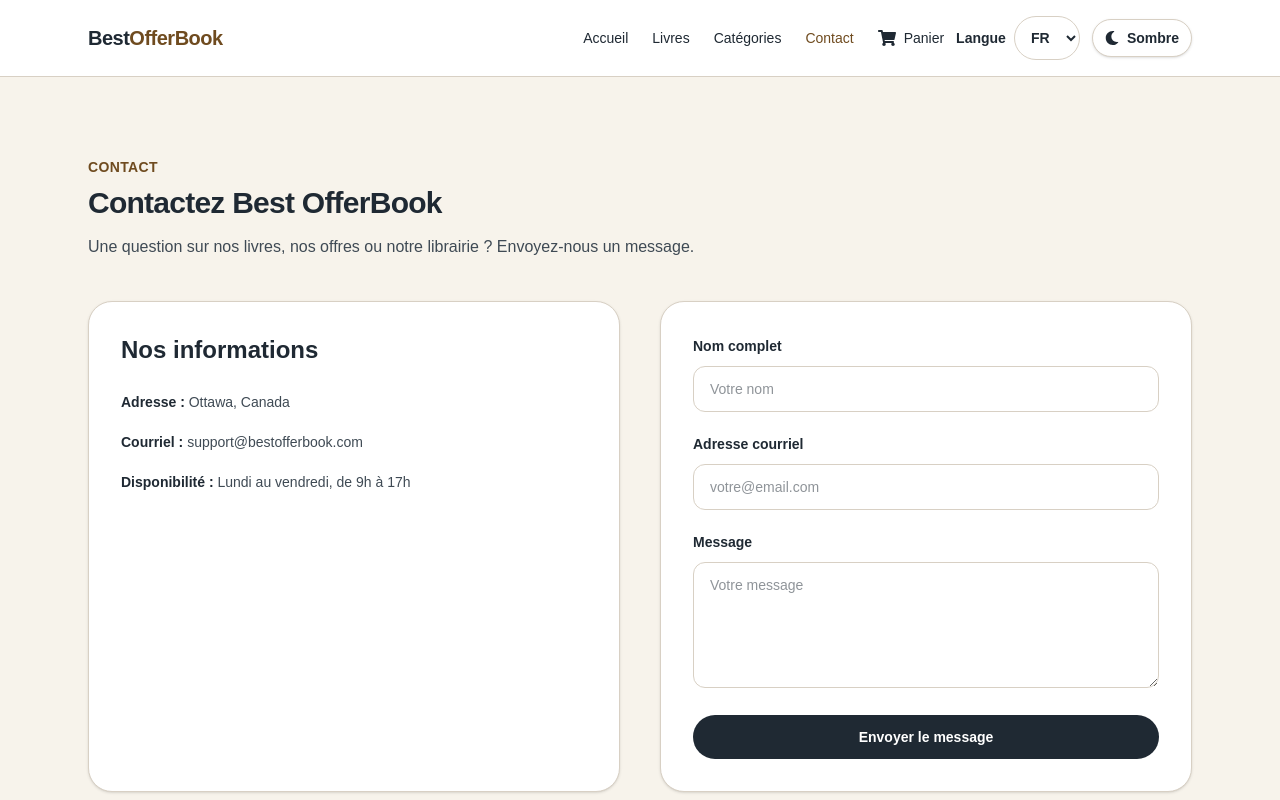
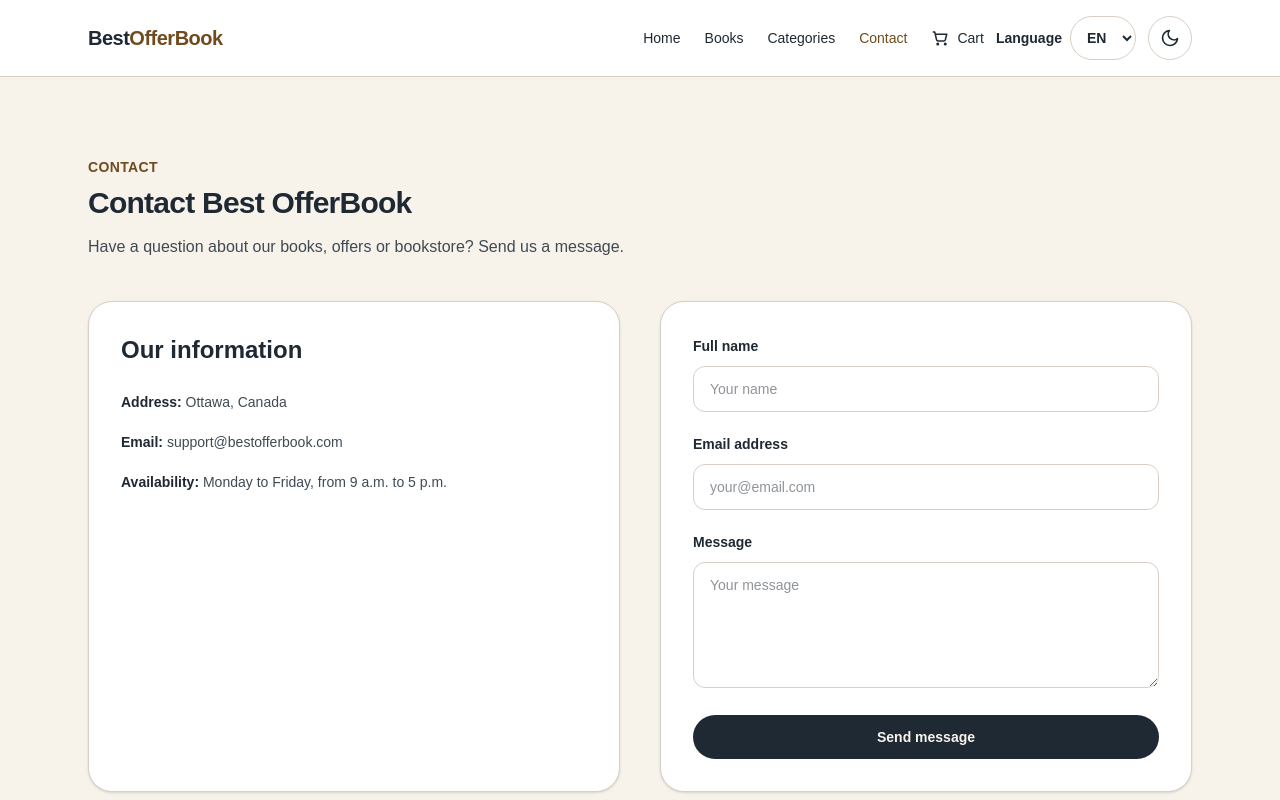
Before and after one commit to mubiluludeo77-ux/Best-offer-books, a Next.js app: page /contact in a window 1280 px wide. Shown: the top 800 px of the page. Built offline with nearby package versions, Linux system fonts and the light colour scheme.

Commit message:
mise a jour performance

```diff
--- a/package.json
+++ b/package.json
@@ -11,13 +11,10 @@
   "dependencies": {
     "@emailjs/browser": "^4.4.1",
     "i18next": "^26.3.6",
-    "i18next-browser-languagedetector": "^8.2.1",
     "next": "16.2.5",
     "react": "19.2.4",
     "react-dom": "19.2.4",
-    "react-hook-form": "^7.56.4",
-    "react-i18next": "^17.0.10",
-    "react-icons": "^5.6.0"
+    "react-i18next": "^17.0.10"
   },
   "devDependencies": {
     "@tailwindcss/postcss": "^4",
--- a/src/app/globals.css
+++ b/src/app/globals.css
@@ -5,9 +5,22 @@
   --foreground: #1f2933;
 
   --color-page-background:
-    radial-gradient(circle at top left, rgba(214, 196, 168, 0.5), transparent 34%),
-    radial-gradient(circle at top right, rgba(191, 209, 214, 0.5), transparent 32%),
-    linear-gradient(135deg, #f7f3eb 0%, #edf1f2 45%, #e8dfd2 100%);
+    radial-gradient(
+      circle at top left,
+      rgba(214, 196, 168, 0.5),
+      transparent 34%
+    ),
+    radial-gradient(
+      circle at top right,
+      rgba(191, 209, 214, 0.5),
+      transparent 32%
+    ),
+    linear-gradient(
+      135deg,
+      #f7f3eb 0%,
+      #edf1f2 45%,
+      #e8dfd2 100%
+    );
 
   --color-background: #f7f3eb;
   --color-surface: #ffffff;
@@ -39,9 +52,22 @@ html.dark {
   --foreground: #f8fafc;
 
   --color-page-background:
-    radial-gradient(circle at top left, rgba(139, 111, 71, 0.18), transparent 35%),
-    radial-gradient(circle at top right, rgba(30, 41, 59, 0.9), transparent 35%),
-    linear-gradient(135deg, #020617 0%, #0f172a 45%, #111827 100%);
+    radial-gradient(
+      circle at top left,
+      rgba(139, 111, 71, 0.18),
+      transparent 35%
+    ),
+    radial-gradient(
+      circle at top right,
+      rgba(30, 41, 59, 0.9),
+      transparent 35%
+    ),
+    linear-gradient(
+      135deg,
+      #020617 0%,
+      #0f172a 45%,
+      #111827 100%
+    );
 
   --color-background: #0f172a;
   --color-surface: #1e293b;
@@ -71,8 +97,6 @@ html.dark {
 @theme inline {
   --color-background: var(--background);
   --color-foreground: var(--foreground);
-  --font-sans: var(--font-geist-sans);
-  --font-mono: var(--font-geist-mono);
 }
 
 html,
--- a/src/app/layout.tsx
+++ b/src/app/layout.tsx
@@ -1,5 +1,4 @@
 import type { Metadata } from 'next';
-import { Geist, Geist_Mono } from 'next/font/google';
 
 import Header from '@/components/header/Header';
 import Footer from '@/components/footer/Footer';
@@ -14,16 +13,6 @@ import { CartProvider } from '@/context/CartContext';
 import { siteUrl } from '@/lib/siteUrl';
 
 import './globals.css';
-
-const geistSans = Geist({
-  variable: '--font-geist-sans',
-  subsets: ['latin'],
-});
-
-const geistMono = Geist_Mono({
-  variable: '--font-geist-mono',
-  subsets: ['latin'],
-});
 
 export const metadata: Metadata = {
   metadataBase: new URL(siteUrl),
@@ -58,10 +47,7 @@ export default function RootLayout({
   children: React.ReactNode;
 }>) {
   return (
-    <html
-      lang="fr"
-      className={`${geistSans.variable} ${geistMono.variable} h-full antialiased`}
-    >
+    <html lang="fr">
       <body className="min-h-full text-[var(--color-primary)]">
         <I18nProvider>
           <ThemeProvider>
--- a/src/components/common/InstallPrompt.tsx
+++ b/src/components/common/InstallPrompt.tsx
@@ -1,8 +1,6 @@
 'use client';
 
 import { useEffect, useState } from 'react';
-import { HiDownload } from 'react-icons/hi';
-import { IoIosCloseCircle } from 'react-icons/io';
 
 import { useInstalledDate } from '@/providers/InstalledDateProvider';
 
@@ -14,18 +12,62 @@ interface BeforeInstallPromptEvent extends Event {
   }>;
 }
 
+function DownloadIcon() {
+  return (
+    <svg
+      width="20"
+      height="20"
+      viewBox="0 0 24 24"
+      fill="none"
+      stroke="currentColor"
+      strokeWidth="2"
+      strokeLinecap="round"
+      strokeLinejoin="round"
+      aria-hidden="true"
+    >
+      <path d="M12 3v12" />
+      <path d="m7 10 5 5 5-5" />
+      <path d="M5 21h14" />
+    </svg>
+  );
+}
+
+function CloseIcon() {
+  return (
+    <svg
+      width="22"
+      height="22"
+      viewBox="0 0 24 24"
+      fill="none"
+      stroke="currentColor"
+      strokeWidth="2"
+      strokeLinecap="round"
+      aria-hidden="true"
+    >
+      <circle cx="12" cy="12" r="9" />
+      <path d="m9 9 6 6" />
+      <path d="m15 9-6 6" />
+    </svg>
+  );
+}
+
 export default function InstallPrompt() {
   const [installPrompt, setInstallPrompt] =
-    useState<BeforeInstallPromptEvent | null>(null);
+    useState<BeforeInstallPromptEvent | null>(
+      null
+    );
 
-  const [installDate, setInstallDate] = useInstalledDate();
+  const [installDate, setInstallDate] =
+    useInstalledDate();
 
   const [currentDate] = useState(() =>
     Math.floor(Date.now() / 1000)
   );
 
   useEffect(() => {
-    const getInstallPrompt = (event: Event) => {
+    const getInstallPrompt = (
+      event: Event
+    ) => {
       event.preventDefault();
 
       setInstallPrompt(
@@ -61,8 +103,6 @@ export default function InstallPrompt() {
   }, []);
 
   const handleClose = () => {
-    // On mémorise seulement la fermeture de la grande bannière.
-    // On garde installPrompt pour permettre une installation plus tard.
     setInstallDate(currentDate);
   };
 
@@ -98,21 +138,19 @@ export default function InstallPrompt() {
               onClick={handleInstall}
               className="flex min-h-11 items-center gap-2 text-base font-medium text-slate-900 hover:text-slate-700"
             >
-              <HiDownload
-                className="text-xl"
-                aria-hidden="true"
-              />
+              <DownloadIcon />
 
-              Cliquez ici pour installer l&apos;application !
+              Cliquez ici pour installer
+              l&apos;application !
             </button>
 
             <button
               type="button"
               onClick={handleClose}
-              className="flex min-h-11 min-w-11 items-center justify-center text-2xl text-slate-700 hover:text-slate-900"
+              className="flex min-h-11 min-w-11 items-center justify-center text-slate-700 hover:text-slate-900"
               aria-label="Fermer la proposition d'installation"
             >
-              <IoIosCloseCircle aria-hidden="true" />
+              <CloseIcon />
             </button>
           </div>
         </div>
@@ -121,27 +159,10 @@ export default function InstallPrompt() {
       <button
         type="button"
         onClick={handleInstall}
-        className="
-          fixed bottom-5 right-5 z-50
-          flex min-h-12 items-center gap-2
-          rounded-full
-          bg-slate-900 px-5 py-3
-          font-semibold text-white
-          shadow-lg
-          transition
-          hover:scale-105
-          hover:bg-slate-700
-          focus:outline-none
-          focus:ring-2
-          focus:ring-slate-500
-          focus:ring-offset-2
-        "
+        className="fixed bottom-5 right-5 z-50 flex min-h-12 items-center gap-2 rounded-full bg-slate-900 px-5 py-3 font-semibold text-white shadow-lg transition hover:scale-105 hover:bg-slate-700 focus:outline-none focus:ring-2 focus:ring-slate-500 focus:ring-offset-2"
         aria-label="Installer Best OfferBook"
       >
-        <HiDownload
-          className="text-xl"
-          aria-hidden="true"
-        />
+        <DownloadIcon />
 
         Installer
       </button>
--- a/src/components/contact/ContactPage.tsx
+++ b/src/components/contact/ContactPage.tsx
@@ -1,67 +1,112 @@
 'use client';
 
-import { useState } from 'react';
-import { useForm } from 'react-hook-form';
+import {
+  useState,
+  type FormEvent,
+} from 'react';
+
 import { useTranslation } from 'react-i18next';
-import emailjs from '@emailjs/browser';
 
 import Container from '@/components/common/Container';
 import SectionTitle from '@/components/common/SectionTitle';
 
-type DonneesFormulaire = {
-  nom: string;
-  courriel: string;
-  message: string;
+type FormErrors = {
+  nom?: string;
+  courriel?: string;
+  message?: string;
 };
 
 export default function ContactPage() {
   const { t } = useTranslation('contact');
 
   const [isSending, setIsSending] = useState(false);
-  const [sendStatus, setSendStatus] = useState<'success' | 'error' | null>(
-    null
-  );
 
-  const {
-    register,
-    handleSubmit,
-    formState: { errors },
-    reset,
-  } = useForm<DonneesFormulaire>({
-    defaultValues: {
-      nom: '',
-      courriel: '',
-      message: '',
-    },
-    mode: 'onBlur',
-  });
+  const [sendStatus, setSendStatus] =
+    useState<'success' | 'error' | null>(null);
 
-  async function onSubmit(donnees: DonneesFormulaire) {
+  const [errors, setErrors] =
+    useState<FormErrors>({});
+
+  async function onSubmit(
+    event: FormEvent<HTMLFormElement>
+  ) {
+    event.preventDefault();
+
+    const form = event.currentTarget;
+
+    const formData = new FormData(form);
+
+    const nom =
+      String(formData.get('nom') ?? '').trim();
+
+    const courriel =
+      String(formData.get('courriel') ?? '').trim();
+
+    const message =
+      String(formData.get('message') ?? '').trim();
+
+    const newErrors: FormErrors = {};
+
+    if (!nom) {
+      newErrors.nom = t('form.errors.required');
+    } else if (nom.length < 4) {
+      newErrors.nom = t('form.errors.nameMin');
+    }
+
+    if (!courriel) {
+      newErrors.courriel = t('form.errors.required');
+    } else if (
+      !/^[^\s@]+@[^\s@]+\.[^\s@]+$/.test(courriel)
+    ) {
+      newErrors.courriel =
+        t('form.errors.invalidEmail');
+    }
+
+    if (!message) {
+      newErrors.message =
+        t('form.errors.required');
+    } else if (message.length < 10) {
+      newErrors.message =
+        t('form.errors.messageMin');
+    }
+
+    setErrors(newErrors);
+
+    if (Object.keys(newErrors).length > 0) {
+      return;
+    }
+
     setIsSending(true);
     setSendStatus(null);
 
     const templateParams = {
-      name: donnees.nom,
-      email: donnees.courriel,
-      message: donnees.message,
+      name: nom,
+      email: courriel,
+      message,
       title: t('email.title'),
       subject: t('email.subject'),
     };
 
     try {
+      const emailjs =
+        (await import('@emailjs/browser')).default;
+
       await emailjs.send(
         process.env.NEXT_PUBLIC_EJS_SERVICE_ID!,
         process.env.NEXT_PUBLIC_EJS_TEMPLATE_ID!,
         templateParams,
         {
-          publicKey: process.env.NEXT_PUBLIC_EJS_PUBLIC_KEY!,
+          publicKey:
+            process.env.NEXT_PUBLIC_EJS_PUBLIC_KEY!,
         }
       );
 
       setSendStatus('success');
-      reset();
+      setErrors({});
+      form.reset();
     } catch (error) {
-      console.log('Erreur EmailJS :', error);
+      console.error('Erreur EmailJS :', error);
+
       setSendStatus('error');
     } finally {
       setIsSending(false);
@@ -69,11 +114,24 @@ export default function ContactPage() {
   }
 
   function inputClass(hasError: boolean) {
-    return `mt-2 w-full rounded-xl border bg-[var(--color-surface)] px-4 py-3 text-sm text-[var(--color-primary)] outline-none transition ${
+    return `
+      mt-2
+      w-full
+      rounded-xl
+      border
+      bg-[var(--color-surface)]
+      px-4
+      py-3
+      text-sm
+      text-[var(--color-primary)]
+      outline-none
+      transition
+      ${
         hasError
           ? 'border-[var(--color-danger)]'
           : 'border-[var(--color-border)] focus:border-[var(--color-primary)]'
-    }`;
+      }
+    `;
   }
 
   return (
@@ -116,18 +174,24 @@ export default function ContactPage() {
           </section>
 
           <form
-            onSubmit={handleSubmit(onSubmit)}
+            onSubmit={onSubmit}
             noValidate
             className="rounded-3xl border border-[var(--color-border)] bg-[var(--color-surface)] p-8 shadow-sm"
           >
             {sendStatus === 'success' && (
-<p className="mb-5 rounded-xl border border-green-200 bg-green-50 px-4 py-3 text-sm font-semibold text-green-700">
+              <p
+                role="status"
+                className="mb-5 rounded-xl border border-green-200 bg-green-50 px-4 py-3 text-sm font-semibold text-green-700"
+              >
                 {t('form.success')}
               </p>
             )}
 
             {sendStatus === 'error' && (
-<p className="mb-5 rounded-xl border border-red-200 bg-red-50 px-4 py-3 text-sm font-semibold text-red-700">
+              <p
+                role="alert"
+                className="mb-5 rounded-xl border border-red-200 bg-red-50 px-4 py-3 text-sm font-semibold text-red-700"
+              >
                 {t('form.error')}
               </p>
             )}
@@ -143,21 +207,31 @@ export default function ContactPage() {
 
                 <input
                   id="nom"
+                  name="nom"
                   type="text"
-                  placeholder={t('form.namePlaceholder')}
-                  className={inputClass(Boolean(errors.nom))}
-                  {...register('nom', {
-                    required: t('form.errors.required'),
-                    minLength: {
-                      value: 4,
-                      message: t('form.errors.nameMin'),
-                    },
-                  })}
+                  autoComplete="name"
+                  placeholder={t(
+                    'form.namePlaceholder'
+                  )}
+                  aria-invalid={
+                    errors.nom ? true : undefined
+                  }
+                  aria-describedby={
+                    errors.nom
+                      ? 'nom-error'
+                      : undefined
+                  }
+                  className={inputClass(
+                    Boolean(errors.nom)
+                  )}
                 />
 
                 {errors.nom && (
-<p className="mt-1 text-xs text-[var(--color-danger)]">
-                    {errors.nom.message}
+                  <p
+                    id="nom-error"
+                    className="mt-1 text-xs text-[var(--color-danger)]"
+                  >
+                    {errors.nom}
                   </p>
                 )}
               </div>
@@ -172,21 +246,33 @@ export default function ContactPage() {
 
                 <input
                   id="courriel"
+                  name="courriel"
                   type="email"
-                  placeholder={t('form.emailPlaceholder')}
-                  className={inputClass(Boolean(errors.courriel))}
-                  {...register('courriel', {
-                    required: t('form.errors.required'),
-                    pattern: {
-                      value: /^[^\s@]+@[^\s@]+\.[^\s@]+$/,
-                      message: t('form.errors.invalidEmail'),
-                    },
-                  })}
+                  autoComplete="email"
+                  placeholder={t(
+                    'form.emailPlaceholder'
+                  )}
+                  aria-invalid={
+                    errors.courriel
+                      ? true
+                      : undefined
+                  }
+                  aria-describedby={
+                    errors.courriel
+                      ? 'courriel-error'
+                      : undefined
+                  }
+                  className={inputClass(
+                    Boolean(errors.courriel)
+                  )}
                 />
 
                 {errors.courriel && (
-<p className="mt-1 text-xs text-[var(--color-danger)]">
-                    {errors.courriel.message}
+                  <p
+                    id="courriel-error"
+                    className="mt-1 text-xs text-[var(--color-danger)]"
+                  >
+                    {errors.courriel}
                   </p>
                 )}
               </div>
@@ -201,21 +287,32 @@ export default function ContactPage() {
 
                 <textarea
                   id="message"
+                  name="message"
                   rows={5}
-                  placeholder={t('form.messagePlaceholder')}
-                  className={inputClass(Boolean(errors.message))}
-                  {...register('message', {
-                    required: t('form.errors.required'),
-                    minLength: {
-                      value: 10,
-                      message: t('form.errors.messageMin'),
-                    },
-                  })}
+                  placeholder={t(
+                    'form.messagePlaceholder'
+                  )}
+                  aria-invalid={
+                    errors.message
+                      ? true
+                      : undefined
+                  }
+                  aria-describedby={
+                    errors.message
+                      ? 'message-error'
+                      : undefined
+                  }
+                  className={inputClass(
+                    Boolean(errors.message)
+                  )}
                 />
 
                 {errors.message && (
-<p className="mt-1 text-xs text-[var(--color-danger)]">
-                    {errors.message.message}
+                  <p
+                    id="message-error"
+                    className="mt-1 text-xs text-[var(--color-danger)]"
+                  >
+                    {errors.message}
                   </p>
                 )}
               </div>
@@ -223,9 +320,11 @@ export default function ContactPage() {
               <button
                 type="submit"
                 disabled={isSending}
-                className="rounded-full bg-[var(--color-primary)] px-6 py-3 text-sm font-semibold text-[var(--color-surface)] transition hover:opacity-90 disabled:cursor-not-allowed disabled:opacity-60"
+                className="rounded-full bg-[var(--color-primary)] px-6 py-3 text-sm font-semibold text-[var(--color-background)] transition hover:opacity-90 disabled:cursor-not-allowed disabled:opacity-60"
               >
-                {isSending ? t('form.sending') : t('form.submit')}
+                {isSending
+                  ? t('form.sending')
+                  : t('form.submit')}
               </button>
             </div>
           </form>
--- a/src/components/header/MenuNav.tsx
+++ b/src/components/header/MenuNav.tsx
@@ -3,7 +3,6 @@
 import Link from 'next/link';
 import { usePathname } from 'next/navigation';
 import { useTranslation } from 'react-i18next';
-import { FaShoppingCart } from 'react-icons/fa';
 
 import { navItems } from '@/data/navItems';
 import { useCart } from '@/context/CartContext';
@@ -14,20 +13,46 @@ type MenuNavProps = {
   onLinkClick?: () => void;
 };
 
+function CartIcon() {
+  return (
+    <svg
+      width="18"
+      height="18"
+      viewBox="0 0 24 24"
+      fill="none"
+      stroke="currentColor"
+      strokeWidth="2"
+      strokeLinecap="round"
+      strokeLinejoin="round"
+      aria-hidden="true"
+    >
+      <circle cx="9" cy="20" r="1" />
+      <circle cx="19" cy="20" r="1" />
+
+      <path d="M3 4h2l2.4 10.3a2 2 0 0 0 2 1.7h7.7a2 2 0 0 0 2-1.6L21 7H6" />
+    </svg>
+  );
+}
+
 export default function MenuNav({
   className = '',
   linkClassName = '',
   onLinkClick,
 }: MenuNavProps) {
   const pathname = usePathname();
+
   const { t } = useTranslation('header');
+
   const { cartItemsCount } = useCart();
 
   return (
     <nav className={className}>
       {navItems.map((item) => {
-        const isActive = pathname === item.href;
-        const isCart = item.page === 'panier';
+        const isActive =
+          pathname === item.href;
+
+        const isCart =
+          item.page === 'panier';
 
         return (
           <Link
@@ -42,7 +67,7 @@ export default function MenuNav({
           >
             {isCart && (
               <span className="relative inline-flex">
-<FaShoppingCart className="text-lg" />
+                <CartIcon />
 
                 {cartItemsCount > 0 && (
                   <span className="absolute -right-3 -top-3 flex h-5 min-w-5 items-center justify-center rounded-full bg-[var(--color-secondary)] px-1 text-xs font-bold text-white">
@@ -52,7 +77,9 @@ export default function MenuNav({
               </span>
             )}
 
-            <span>{t(item.translationKey)}</span>
+            <span>
+              {t(item.translationKey)}
+            </span>
           </Link>
         );
       })}
--- a/src/components/header/ThemeToggle.tsx
+++ b/src/components/header/ThemeToggle.tsx
@@ -1,7 +1,51 @@
 'use client';
 
-import { FaMoon, FaSun } from 'react-icons/fa';
 import { useTheme } from '@/providers/ThemeProvider';
+
+function SunIcon() {
+  return (
+    <svg
+      width="20"
+      height="20"
+      viewBox="0 0 24 24"
+      fill="none"
+      stroke="currentColor"
+      strokeWidth="2"
+      strokeLinecap="round"
+      strokeLinejoin="round"
+      aria-hidden="true"
+    >
+      <circle cx="12" cy="12" r="4" />
+
+      <path d="M12 2v2" />
+      <path d="M12 20v2" />
+      <path d="m4.93 4.93 1.41 1.41" />
+      <path d="m17.66 17.66 1.41 1.41" />
+      <path d="M2 12h2" />
+      <path d="M20 12h2" />
+      <path d="m6.34 17.66-1.41 1.41" />
+      <path d="m19.07 4.93-1.41 1.41" />
+    </svg>
+  );
+}
+
+function MoonIcon() {
+  return (
+    <svg
+      width="20"
+      height="20"
+      viewBox="0 0 24 24"
+      fill="none"
+      stroke="currentColor"
+      strokeWidth="2"
+      strokeLinecap="round"
+      strokeLinejoin="round"
+      aria-hidden="true"
+    >
+      <path d="M21 12.79A9 9 0 1 1 11.21 3 7 7 0 0 0 21 12.79Z" />
+    </svg>
+  );
+}
 
 export default function ThemeToggle() {
   const { theme, toggleTheme } = useTheme();
@@ -12,14 +56,19 @@ export default function ThemeToggle() {
     <button
       type="button"
       onClick={toggleTheme}
-      className="flex items-center gap-2 rounded-full border border-[var(--color-border)] bg-[var(--color-surface)] px-3 py-2 text-sm font-semibold text-[var(--color-primary)] shadow-sm transition hover:bg-[var(--color-hover)]"
-      aria-label={isDark ? 'Passer en mode clair' : 'Passer en mode sombre'}
+      className="flex min-h-11 min-w-11 items-center justify-center rounded-full border border-[var(--color-border)] bg-[var(--color-surface)] text-[var(--color-primary)] transition hover:bg-[var(--color-hover)]"
+      aria-label={
+        isDark
+          ? 'Activer le mode clair'
+          : 'Activer le mode sombre'
+      }
+      title={
+        isDark
+          ? 'Mode clair'
+          : 'Mode sombre'
+      }
     >
-      {isDark ? <FaSun /> : <FaMoon />}
-
-      <span className="hidden sm:inline">
-        {isDark ? 'Clair' : 'Sombre'}
-      </span>
+      {isDark ? <SunIcon /> : <MoonIcon />}
     </button>
   );
 }
--- a/src/i18next.ts
+++ b/src/i18next.ts
@@ -1,21 +1,28 @@
 import i18n from 'i18next';
-import LanguageDetector from 'i18next-browser-languagedetector';
 import { initReactI18next } from 'react-i18next';
 
 import resources from '@/utils/loadResources';
 
-export const supportedLanguages = ['fr', 'en'] as const;
-export type SupportedLanguage = (typeof supportedLanguages)[number];
+export const supportedLanguages = [
+  'fr',
+  'en',
+] as const;
+
+export type SupportedLanguage =
+  (typeof supportedLanguages)[number];
 
 if (!i18n.isInitialized) {
-  i18n
-    .use(LanguageDetector)
+  void i18n
     .use(initReactI18next)
     .init({
       resources,
+
       lng: 'fr',
+
       fallbackLng: 'fr',
+
       supportedLngs: supportedLanguages,
+
       ns: [
         'common',
         'header',
@@ -26,14 +33,13 @@ if (!i18n.isInitialized) {
         'categories',
         'cart',
       ],
+
       defaultNS: 'common',
+
       interpolation: {
         escapeValue: false,
       },
-      detection: {
-        order: ['localStorage', 'navigator'],
-        caches: ['localStorage'],
-      },
+
       react: {
         useSuspense: false,
       },
```
Also changed, not shown: 1 other file (tests, documents, lock files or other folders). Lines whose indentation alone changed are shown as unchanged.
